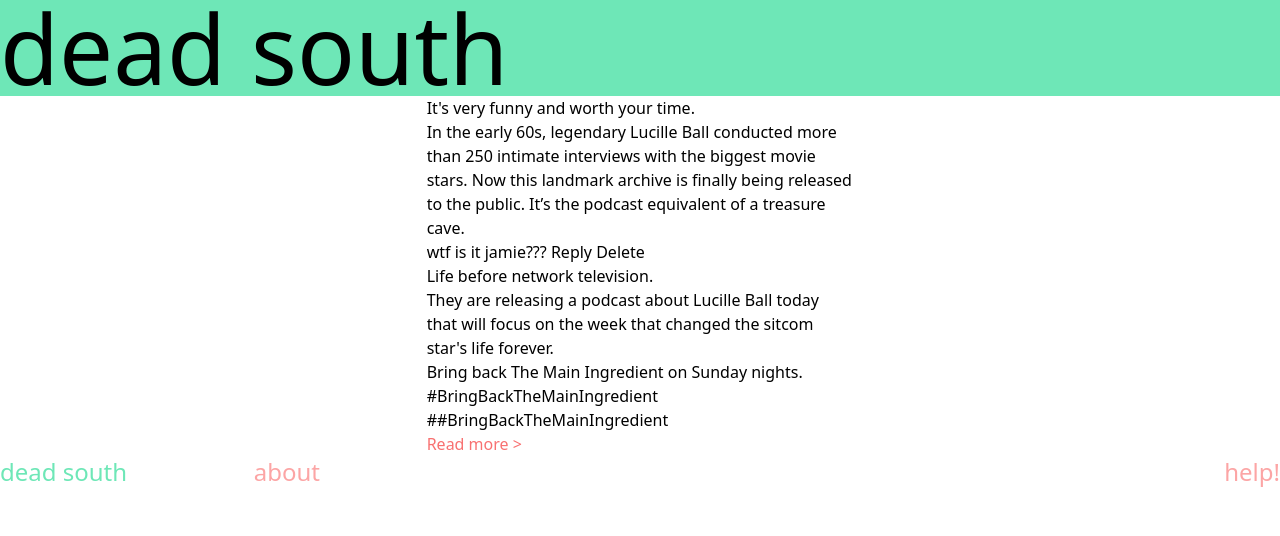
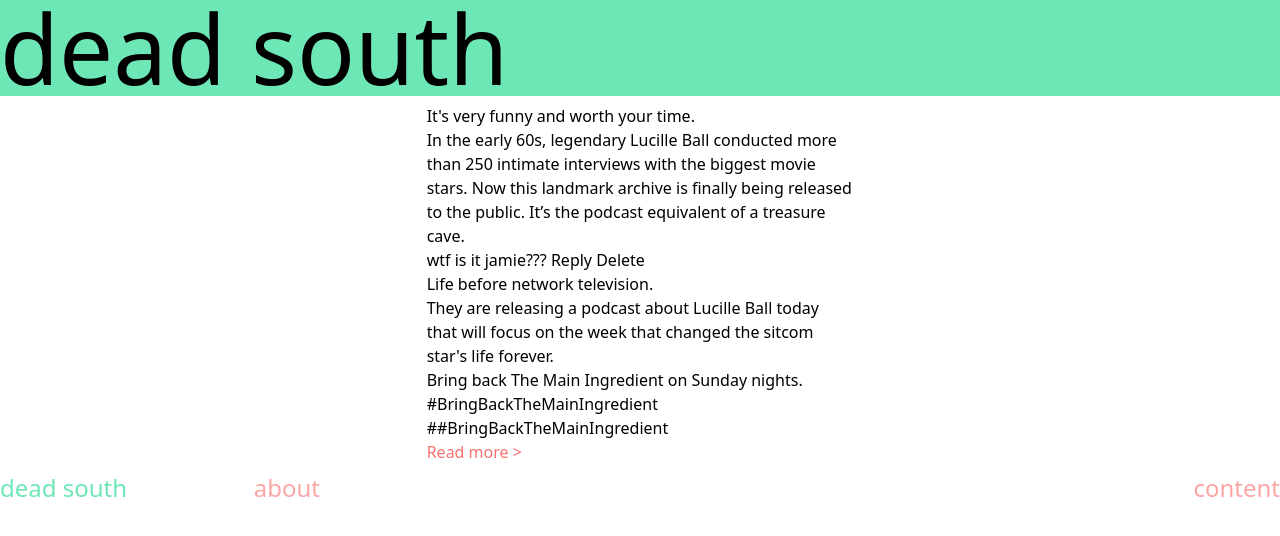
Before and after one commit to smcalilly/dead-south, a Django app: page / in a window 1280 px wide. Shown: the top 536 px of the page. Run offline with Django 3.2, Linux system fonts and the light colour scheme; style sheets or scripts are compiled from the project's sources; parts of the project's set-up code (start-up, migrations or seed data) failed here and were passed over.

Commit message:
tweaks and add cron job

```diff
--- a/dead_south/templates/dead_south/base.html
+++ b/dead_south/templates/dead_south/base.html
@@ -51,8 +51,11 @@
           <a href="{% url 'about' %}"><h3 class='text-2xl text-red-300'>about</h3></a>
         </div>
         <div>
+          <a href="{% url 'content' %}"><h3 class='text-2xl text-red-300'>content</h3></a>
+        </div>
+        <!-- <div>
           <a href="{% url 'help' %}"><h3 class='text-2xl text-red-300'>help!</h3></a>
-        </div>
+        </div> -->
       </div>
     </footer>
   </body>
--- a/dead_south/templates/dead_south/home.html
+++ b/dead_south/templates/dead_south/home.html
@@ -3,7 +3,7 @@
 {% block title %}about{% endblock %}
 
 {% block body %}
-    <article class='container mx-auto w-1/3'>
+    <article class='container mx-auto w-1/3 m-2'>
         <p>It's very funny and worth your time.</p>
 
         <p>In the early 60s, legendary Lucille Ball conducted more than 250 intimate interviews with the biggest movie stars. Now this landmark archive is finally being released to the public. It’s the podcast equivalent of a treasure cave.</p>
```
Also changed, not shown: 1 other file.
